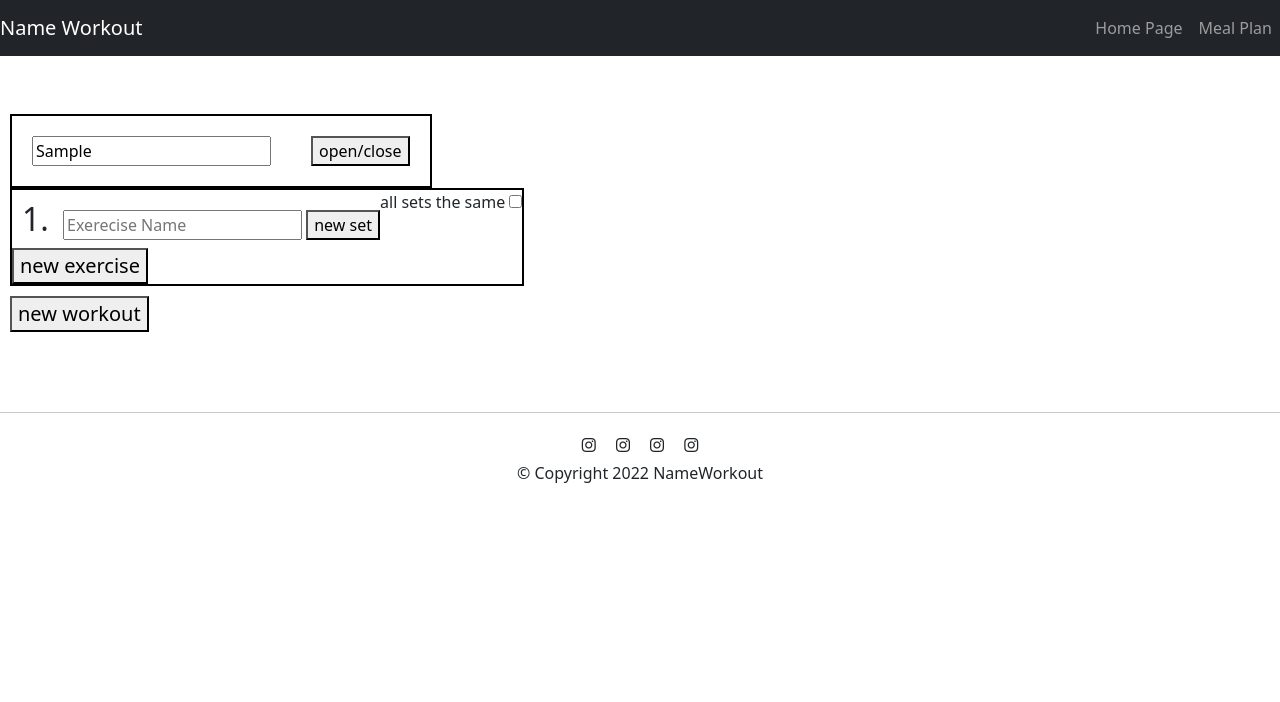
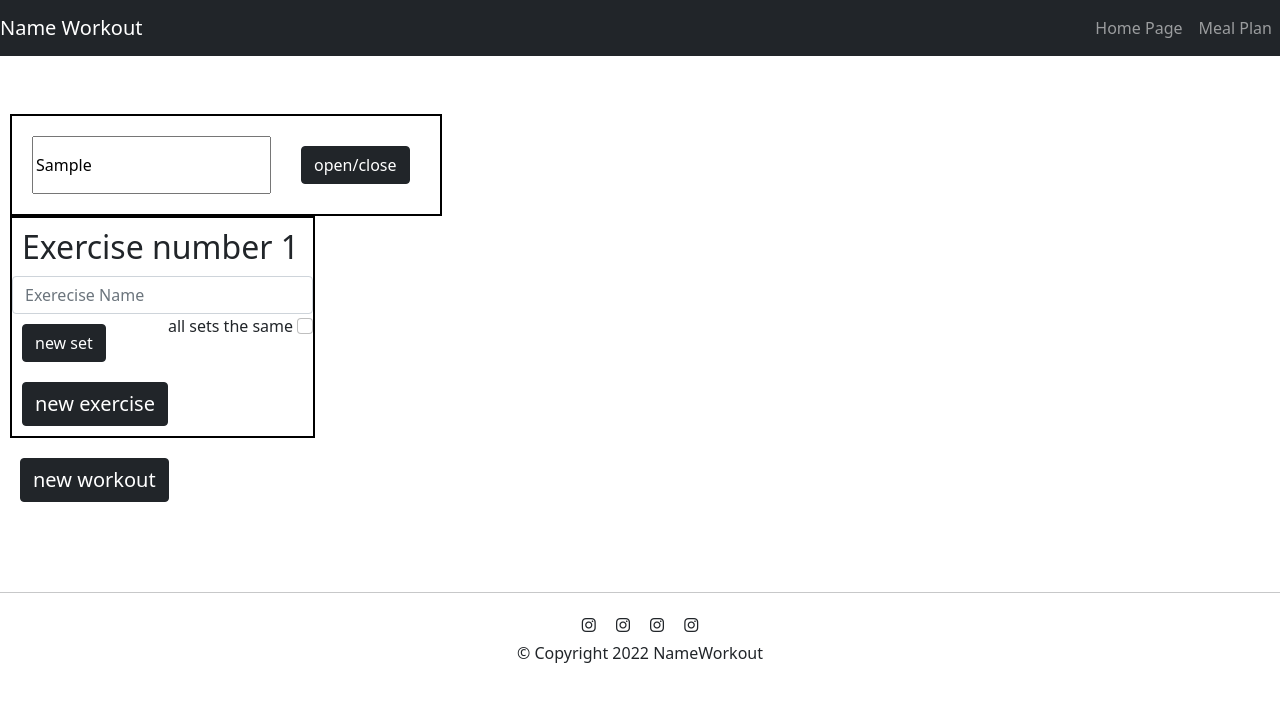
Before and after one commit to Yanay-Sella/Name-Work-Out, a plain HTML site: page index.html in a window 1280 px wide. Both pictures are taken after typing "Sample" into the empty fields and a click on the button "create workout". Drawn offline with nearby package versions, Linux system fonts and the light colour scheme.

Commit message:
Styling the workout

```diff
--- a/index.html
+++ b/index.html
@@ -5,6 +5,7 @@
     <meta http-equiv="X-UA-Compatible" content="IE=edge" />
     <meta name="viewport" content="width=device-width, initial-scale=1.0" />
     <link href="style.css" rel="stylesheet" />
+    <link href="https://cdn.jsdelivr.net/npm/bootstrap@5.1.3/dist/css/bootstrap.min.css" rel="stylesheet" integrity="sha384-1BmE4kWBq78iYhFldvKuhfTAU6auU8tT94WrHftjDbrCEXSU1oBoqyl2QvZ6jIW3" crossorigin="anonymous">
     <script src="https://ajax.googleapis.com/ajax/libs/jquery/3.6.0/jquery.min.js"></script>
     <link
       href="https://cdn.jsdelivr.net/npm/bootstrap@5.0.2/dist/css/bootstrap.min.css"
--- a/script.js
+++ b/script.js
@@ -1,20 +1,37 @@
 "use strict";
+{/* <div class="form-floating">
+<label for="floatingInput">reps</label>
+</div> */}
+let allWorkouts = [];
 
-let allWorkouts = [];
 const setHtml = `
-          <div class="set">
-            <input class="reps" type="number" placeholder="reps" />
-            <input class="weight" type="number" placeholder="weight" />
-            <input class="rest" type="number" placeholder="rest" />
-            <input class="sets hidden" type="number" placeholder="sets" />
-          </div>`;
+          <form class="set form-floating">
+            <div class="form-floating">
+              <input class="reps form-control" id="floatingInput" type="number" placeholder="reps" />
+              <label for="floatingInput">reps</label>
+            </div>
+            <div class="form-floating">
+              <input class="weight form-control" id="floatingInput" type="number" placeholder="weight" />
+              <label for="floatingInput">weight</label>
+            </div>
+            <div class="form-floating">
+              <input class="rest form-control" id="floatingInput" type="number" placeholder="rest" />
+              <label for="floatingInput">rest</label>
+            </div>
+            <div class="form-floating hidden">
+              <input class="sets form-control" id="floatingInput" type="number" placeholder="sets" />
+              <label for="floatingInput">sets</label>
+            </div>
+          </form>`; //need to fix this ^ (the last one omer, THE LAST!!!!)
 const exreciseHtml = `
-        <div class="exercise">
+        <div class="exercise form-floating">
           <div class="exercise_body_header">
             <h2 class="exercise_number">1.</h2>
+            <label for="exDataList" class="form-label"></label>
             <input
-              class="exercise_name"
+              class="form-control exercise_name"
               list="exercises_options"
+              id="exDataList"
               placeholder="Exerecise Name"
             />
             <datalist id="exercises_options">
@@ -25,18 +42,18 @@ const exreciseHtml = `
               <option value="Squat"></option>
             </datalist>
 
-            <button class="add_set_btn">new set</button>
-            <label class="switch">
-              all sets the same
-              <input class="all_sets_same" type="checkbox" />
-              <span class="slider round"></span>
-            </label>
+            <button class="add_set_btn btn btn-dark">new set</button>
+            <label for="allSame" class="switch form-check-label">
+                all sets the same
+                <span class="slider round"></span>
+                <input class="all_sets_same form-check-input" id="allSame" type="checkbox" />
+              </label>
           </div>
           <div class="exercise_body_main">
           </div>
           <div class="exercise_body_end ">
             <button
-              class="add_exercise_btn"
+              class="add_exercise_btn btn btn-dark"
               style="font-size: 20px; width: fit-content; height: fit-content"
             >
               new exercise
@@ -47,19 +64,19 @@ const exreciseHtml = `
 const workoutHtml = `
   <div class="workout">
       <div class="workout_header">
-        <button class="create_workout_btn">create workout</button>
+        <button class="create_workout_btn btn btn-dark">create workout</button>
         <input
           class="workout_name"
           type="text"
           placeholder="Name Of The Workout"
         />
         <p class="workout_name_p hidden"></p>
-        <button class = "open_close_btn">open/close</button>
+        <button class = "open_close_btn btn btn-dark">open/close</button>
       </div>
       <div class="workout_body hidden ">
       </div
       <div>
-      <button class="new_workout_btn" style="font-size: 20px; width: fit-content; height: fit-content" > new workout </button>
+      <button class="new_workout_btn btn btn-dark" style="font-size: 20px; width: fit-content; height: fit-content" > new workout </button>
       </div>
     </div>
     `;
@@ -159,7 +176,7 @@ function createExercise() {
   let curExerciseDiv = [...workoutBody.querySelectorAll(".exercise")].slice(
     -1
   )[0];
-
+  //createSet.call(workoutBody);
   setExerciseNumber(curExerciseDiv);
 
   // allWorkouts
@@ -238,7 +255,7 @@ function setExerciseNumber(ex) {
   let numExercises = ex
     .closest(".workout_body")
     .querySelectorAll(".exercise").length;
-  ex.querySelector(".exercise_number").textContent = numExercises + ".";
+  ex.querySelector(".exercise_number").textContent = "Exercise number " + numExercises;
 }
 
 function setupOpenCloseBtn() {
--- a/style.css
+++ b/style.css
@@ -56,6 +56,7 @@
   opacity: 0%;
   width: 0;
   height: 0;
+  display: none;
 }
 
 .set {
@@ -69,6 +70,14 @@
 
 .switch {
   float: right;
+}
+
+.btn{
+  margin: 10px;
+}
+
+.form-control{
+  display: inline;
 }
 
 /************for home page **********/
```
